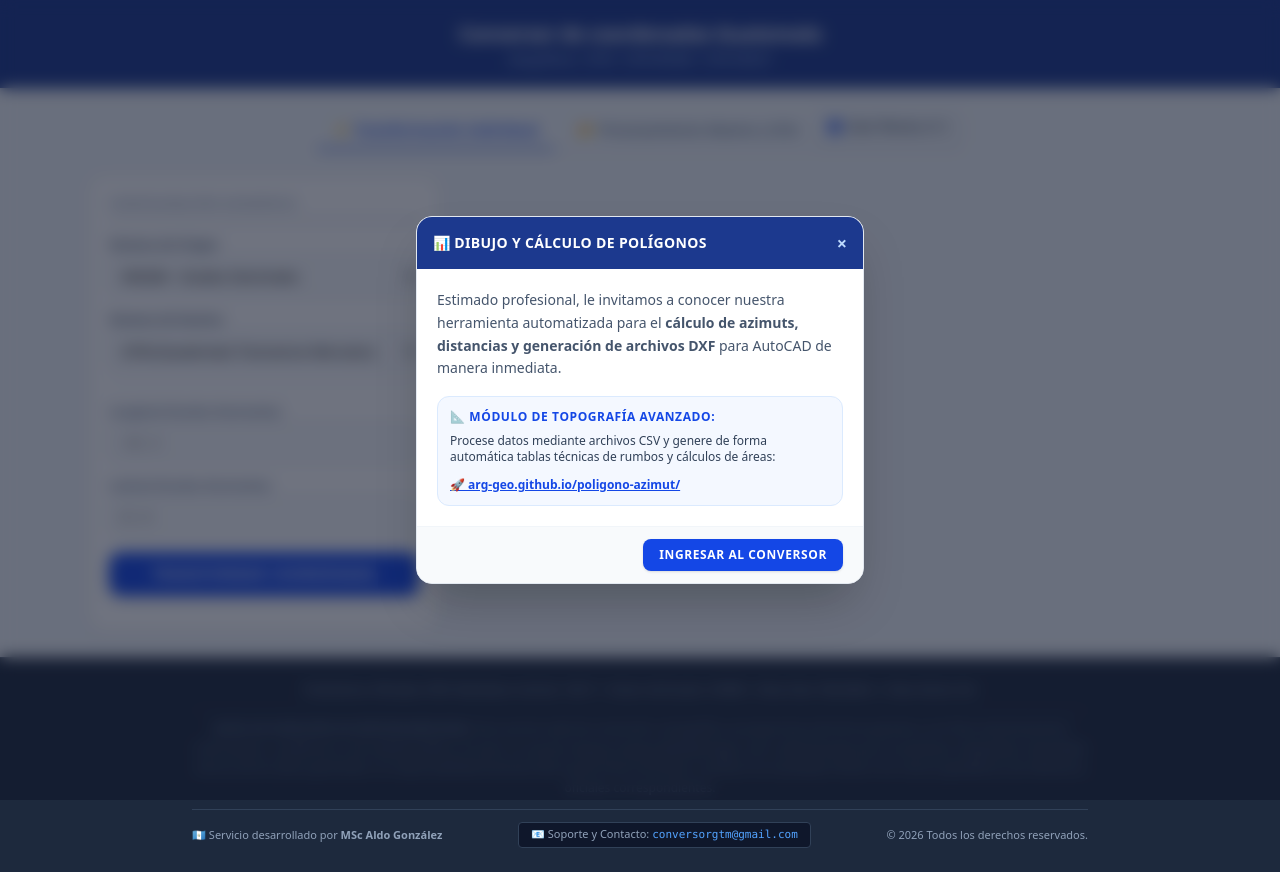
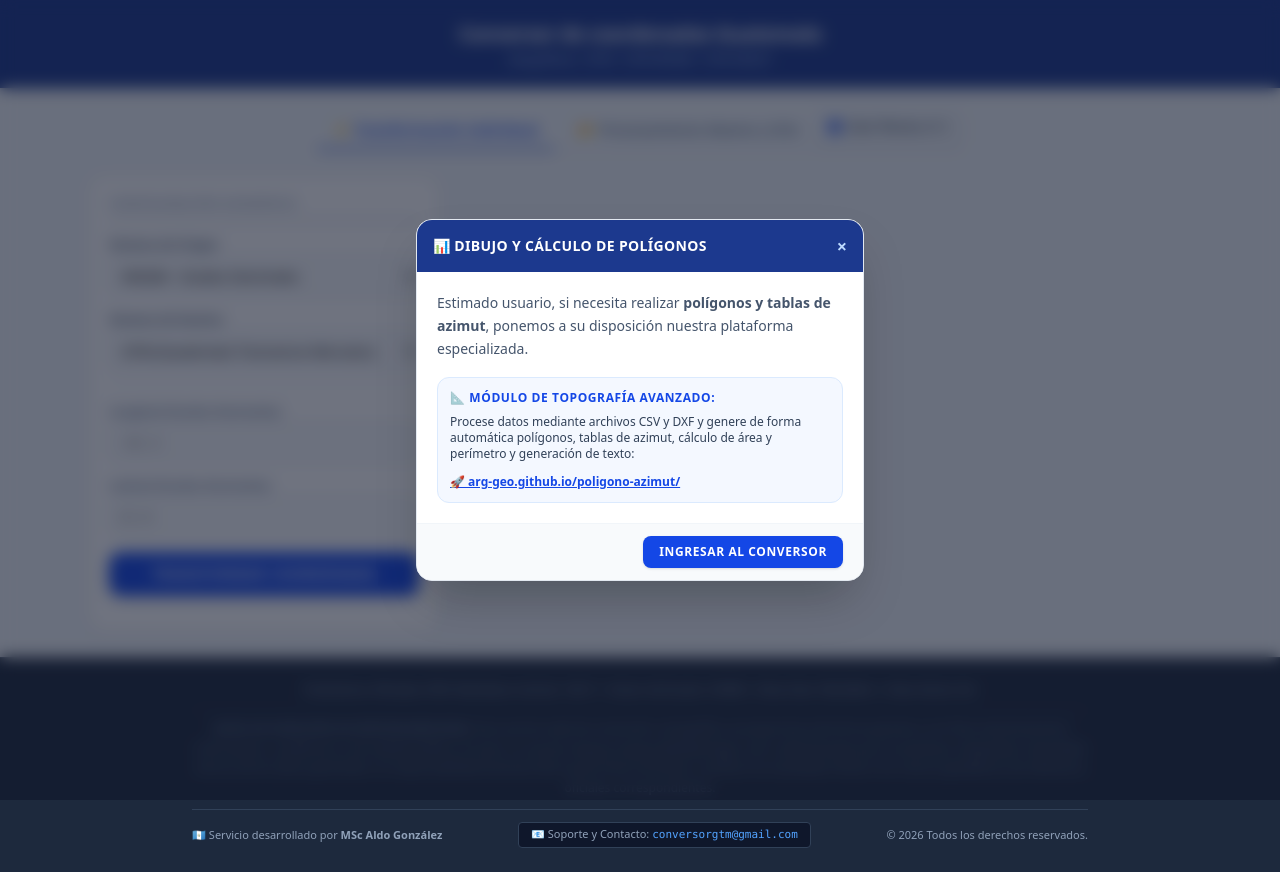
Before and after one commit to arg-geo/conversor-gtm-utm, a plain HTML site: page index.html in a window 1280 px wide. Both pictures are taken after a click on the button "ENTENDIDO, CONTINUAR". Drawn offline with nearby package versions, Linux system fonts and the light colour scheme.

Commit message:
Update index.html

```diff
--- a/index.html
+++ b/index.html
@@ -100,13 +100,14 @@
 
             <div class="p-5 space-y-4">
                 <p class="text-sm text-slate-600 leading-relaxed">
-                    Estimado profesional, le invitamos a conocer nuestra herramienta automatizada para el <strong>cálculo de azimuts, distancias y generación de archivos DXF</strong> para AutoCAD de manera inmediata.
+                    <!--Estimado profesional, le invitamos a conocer nuestra herramienta automatizada para el <strong>cálculo de azimuts, distancias y generación de archivos DXF</strong> para AutoCAD de manera inmediata. -->
+                    Estimado usuario, si necesita realizar <strong>polígonos y tablas de azimut</strong>, ponemos a su disposición nuestra plataforma especializada.
                 </p>
 
                 <div class="text-sm text-blue-900 bg-blue-50/70 p-3 rounded-xl border border-blue-100 flex flex-col space-y-2">
                     <span class="font-semibold text-xs text-blue-700 uppercase tracking-wider">📐 Módulo de Topografía Avanzado:</span>
                     <p class="text-xs text-slate-700">
-                        Procese datos mediante archivos CSV y genere de forma automática tablas técnicas de rumbos y cálculos de áreas:
+                        Procese datos mediante archivos CSV y DXF y genere de forma automática polígonos, tablas de azimut, cálculo de área y perímetro y generación de texto:
                     </p>
                     <a href="https://arg-geo.github.io/poligono-azimut/" target="_blank" class="text-blue-700 hover:text-blue-900 font-bold underline break-all text-xs flex items-center gap-1 mt-1">
                         🚀 arg-geo.github.io/poligono-azimut/
```
